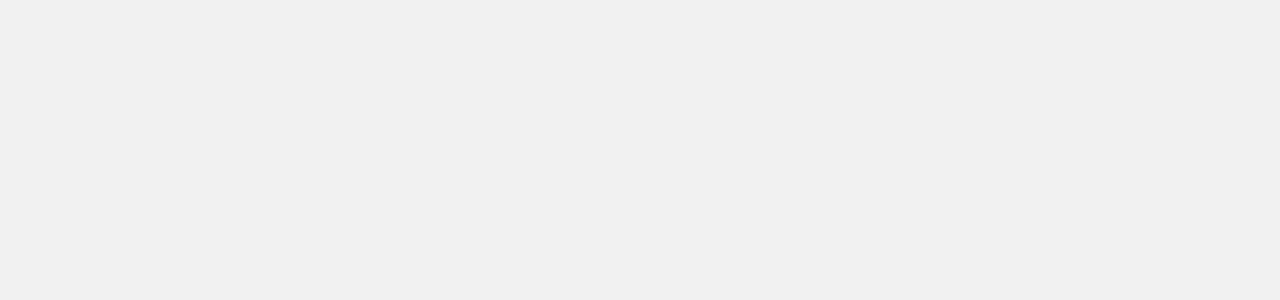
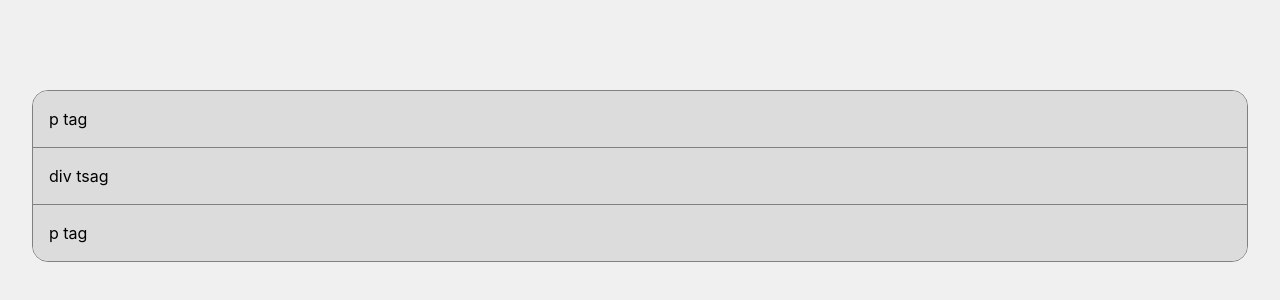
Before and after one commit to smeekas/machine-coding, a React (Vite) app: page /accordion in a window 1280 px wide. Before the commit this address had no page. Shown: the part 224-524 px from the top of the page. Built offline with nearby package versions, Linux system fonts and the light colour scheme.

Commit message:
accordian : how to animate
fix: accordiion name change

```diff
--- a/src/App.tsx
+++ b/src/App.tsx
@@ -10,6 +10,7 @@ import MultiSelectPage from "./pages/MultiSelect/MultiSelectPage";
 import SelectableGridPage from "./pages/SelectableGrid/SelectableGridPage";
 import ImageSliderPage from "./pages/ImageSlider/ImageSliderPage";
 import ImagePreviewPage from "./pages/ImagePreview/ImagePreviewPage";
+import AccordionPage from "./pages/Accordion/AccordionPage";
 
 function App() {
   return (
@@ -25,6 +26,7 @@ function App() {
           <Route path="selectable-grid" element={<SelectableGridPage />} />
           <Route path="image-slider" element={<ImageSliderPage />} />
           <Route path="image-preview" element={<ImagePreviewPage />} />
+          <Route path="accordion" element={<AccordionPage />} />
 
           <Route index path="/" element={<Home />} />
         </Routes>
--- /dev/null
+++ b/src/components/Accordion/Accordion.module.css
@@ -0,0 +1,35 @@
+.hidden {
+  display: none;
+}
+.label {
+  border-bottom: 1px solid gray;
+  background-color: gainsboro;
+  cursor: pointer;
+}
+
+.noBorder {
+  border-bottom: none;
+}
+.label:focus {
+  background-color: rgb(175, 175, 175);
+}
+
+.container {
+  border-radius: 1rem;
+  display: block;
+  border: 1px solid grey;
+  width: 100%;
+  overflow: hidden;
+  text-align: left;
+}
+
+.label,
+.content {
+  padding: 1rem;
+}
+.content {
+  max-height: calc(100%-10px);
+}
+.transition {
+  transition: max-height 1.25s ease-in;
+}
--- /dev/null
+++ b/src/components/Accordion/Accordion.tsx
@@ -0,0 +1,102 @@
+import { KeyboardEventHandler, MouseEventHandler, useState } from "react";
+import styles from "./Accordion.module.css";
+type AccordionProps = {
+  items: {
+    key: string;
+    label: string;
+    children: React.ReactNode;
+  }[];
+  single?: boolean;
+};
+function Accordion({ items, single }: AccordionProps) {
+  const [activeKey, setActiveKey] = useState<{ [key: string]: boolean }>(() => {
+    return items.reduce<{ [key: string]: boolean }>((acc, curr) => {
+      acc[curr.key] = false;
+      return acc;
+    }, {});
+  });
+  const onLabelClick: MouseEventHandler<HTMLElement> = (e) => {
+    const target = e.target as HTMLElement;
+    const dataset = target.dataset;
+    if ("accordionKey" in dataset) {
+      const key = dataset["accordionKey"];
+      if (key) {
+        setActiveKey((prev) => {
+          const newState = { ...prev };
+          if (single) {
+            Object.keys(newState).forEach((keyItem) => {
+              if (keyItem === key) {
+                newState[keyItem] = !newState[keyItem];
+              } else {
+                newState[keyItem] = false;
+              }
+            });
+          } else {
+            newState[key] = !newState[key];
+          }
+          return newState;
+        });
+      }
+    }
+  };
+  const onKeyDown: KeyboardEventHandler<HTMLElement> = (e) => {
+    if (e.key !== "Enter") return;
+    const target = e.target as HTMLElement;
+    const dataset = target.dataset;
+    if ("accordionKey" in dataset) {
+      const key = dataset["accordionKey"];
+      if (key) {
+        setActiveKey((prev) => {
+          const newState = { ...prev };
+          if (single) {
+            Object.keys(newState).forEach((keyItem) => {
+              if (keyItem === key) {
+                newState[keyItem] = !newState[keyItem];
+              } else {
+                newState[keyItem] = false;
+              }
+            });
+          } else {
+            newState[key] = !newState[key];
+          }
+          return newState;
+        });
+      }
+    }
+  };
+  return (
+    <div className={styles.container}>
+      {items.map((item, index) => {
+        return (
+          <div
+            key={item.key}
+            onClick={onLabelClick}
+            onKeyDown={onKeyDown}
+            className={styles.itemContainer}
+          >
+            <div
+              className={`${styles.label} ${
+                index === items.length - 1 && styles.noBorder
+              }`}
+              role="button"
+              tabIndex={0}
+              aria-expanded={activeKey[item.key]}
+              data-accordion-key={item.key}
+            >
+              {item.label}
+            </div>
+            <div
+              className={`${!activeKey[item.key] && styles.hidden} ${
+                styles.content
+              } ${styles.transition}`}
+            >
+              {item.children}
+            </div>
+          </div>
+        );
+      })}
+    </div>
+  );
+}
+
+export default Accordion;
--- /dev/null
+++ b/src/pages/Accordion/AccordionPage.tsx
@@ -0,0 +1,37 @@
+import Accordion from "../../components/Accordion/Accordion";
+
+function AccordionPage() {
+  return (
+    <Accordion
+      items={[
+        { children: <p>hello</p>, key: "1", label: "p tag" },
+        { children: <div>hehe</div>, key: "2", label: "div tsag" },
+        {
+          children: (
+            <div>
+              <span>
+                Lorem ipsum dolor sit amet consectetur adipisicing elit. Odio,
+                culpa quis natus rerum maxime, voluptatum consequatur fuga
+                soluta asperiores magni ab assumenda? Neque sit minus nihil aut
+                eum dolore quibusdam, cumque nesciunt laboriosam fugiat minima!
+                Quam eaque error corrupti a magni quaerat laborum doloribus
+                reprehenderit est, harum recusandae corporis ab. Neque quos
+                veritatis exercitationem recusandae, dolor quaerat amet
+                doloribus debitis aperiam assumenda laudantium in molestiae,
+                fugiat perferendis at sed fugit culpa? Adipisci veritatis eos
+                nesciunt quibusdam odit ab voluptas veniam porro reprehenderit
+                quod nisi modi neque vel quae voluptatibus nemo delectus
+                asperiores doloribus suscipit obcaecati nam, labore, accusamus
+                necessitatibus. Cupiditate?
+              </span>
+            </div>
+          ),
+          key: "11",
+          label: "p tag",
+        },
+      ]}
+    />
+  );
+}
+
+export default AccordionPage;
--- a/src/pages/Home/Home.tsx
+++ b/src/pages/Home/Home.tsx
@@ -32,6 +32,10 @@ function Home() {
         <li>
           <Link to="/image-preview">Image Preview</Link>
         </li>
+
+        <li>
+          <Link to="/accordion">Accordion</Link>
+        </li>
       </ul>
     </div>
   );
```
Also changed, not shown: 1 other file (tests, documents, lock files or other folders).
